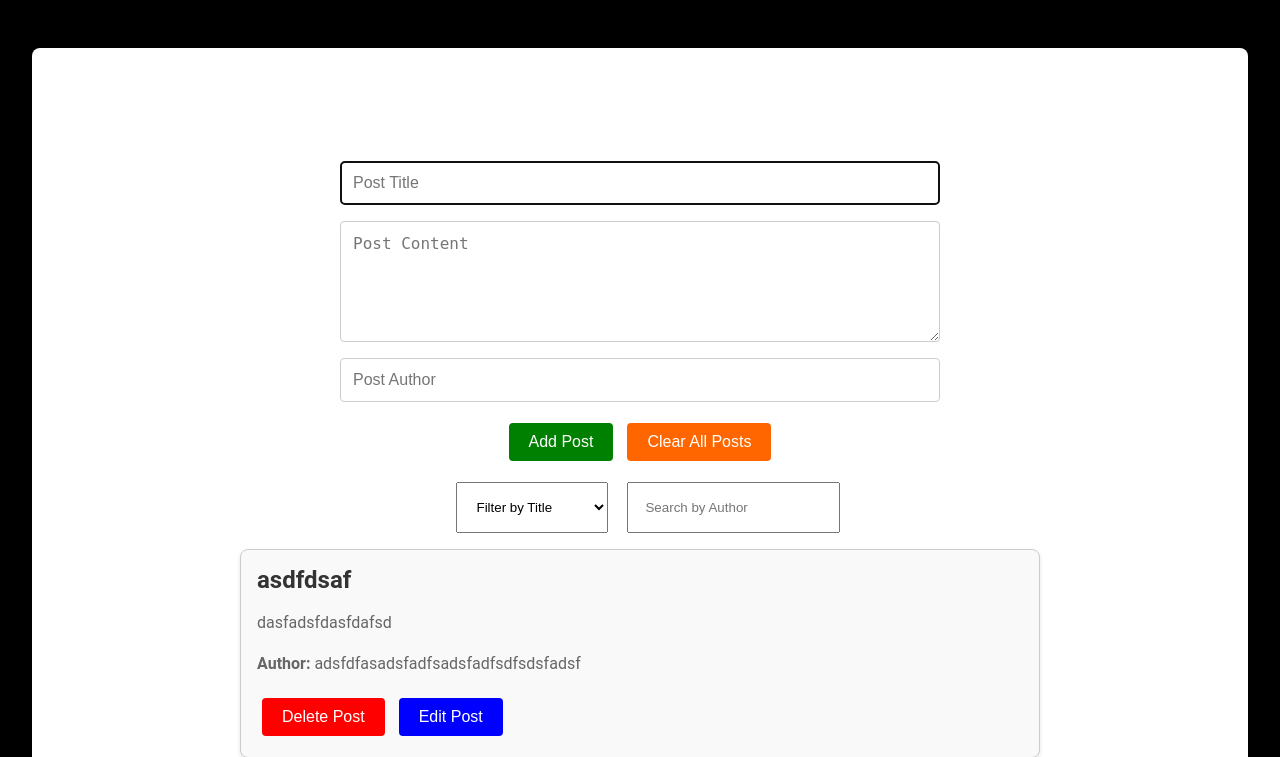
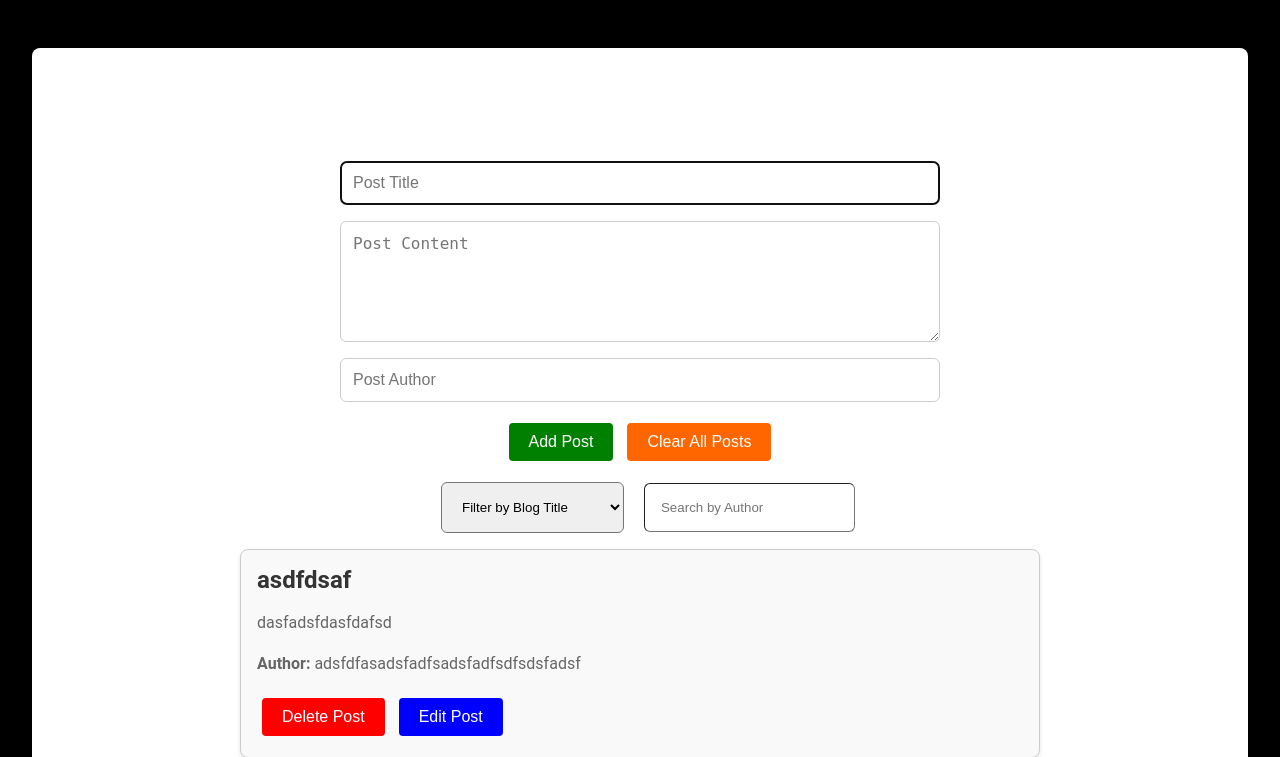
Before and after one commit to danielwmartin1/Blog, a Flask app: page / in a window 1280 px wide. Shown: the part 118-875 px from the top of the page. Run offline with Flask 3, Linux system fonts and the light colour scheme; data comes from the database, SQL or seed files in the repository.

Commit message:
Refactor search functionality to use a dedicated filter function and enhance UI elements with improved styling

```diff
--- a/Templates/index.html
+++ b/Templates/index.html
@@ -15,9 +15,9 @@
 
 <div class="form-container">
     <form id="post-form" action="{{ url_for('add_post') }}" method="POST">
-        <input type="text" id="post-title" name="title" placeholder="Post Title" required minlength="5">
-        <textarea name="content" placeholder="Post Content" required minlength="10" rows="5" style="resize: vertical;"></textarea>
-        <input type="text" id="post-author" name="author" placeholder="Post Author" required minlength="2">
+        <input type="text" id="post-title" name="title" placeholder="Post Title" required minlength="5" style="border-radius: 6px;">
+        <textarea name="content" placeholder="Post Content" required minlength="10" rows="5" style="resize: vertical; border-radius: 6px;"></textarea>
+        <input type="text" id="post-author" name="author" placeholder="Post Author" required minlength="2" style="border-radius: 6px;">
         <center>
             <button type="submit" class="btn btn-add">Add Post</button>
             <button type="button" class="btn btn-clear" onClick="clearPosts()" style="background-color: #ff6600;">Clear All Posts</button>
@@ -26,12 +26,12 @@
 </div>
 
 <div class="search-container">
-    <select id="filter-by" onchange="updateSearchPlaceholder()" style="padding: 1rem; margin: 1rem;">
-        <option value="title">Filter by Title</option>
-        <option value="content">Filter by Content</option>
-        <option value="author">Filter by Author</option>
+    <select id="filter-by" onchange="updateSearchPlaceholder()" style="padding: 1rem; margin: 1rem; border-radius: 6px;">
+        <option value="title">Filter by Blog Title</option>
+        <option value="content">Filter by Blog Content</option>
+        <option value="author">Filter by Blog Author</option>
     </select>
-    <input type="text" id="search-input" placeholder="Search by Author" onkeyup="searchPosts()" style="padding: 1rem;">
+    <input type="text" id="search-input" placeholder="Search by Author" onkeyup="searchPosts()" style="padding: 1rem; border-radius: 6px; border-width: 0.5px;">
 </div>
 
 <div class="posts-container" id="posts-container">
--- a/app.py
+++ b/app.py
@@ -21,22 +21,22 @@ class Post(db.Model):
     def __repr__(self):
         return f'<Post {self.title}>'
 
+def apply_filters(query, filter_by, filter_value):
+    if filter_by == 'author':
+        return query.filter(Post.author.ilike(f'{filter_value}%'))
+    elif filter_by == 'title':
+        return query.filter(Post.title.ilike(f'{filter_value}%'))
+    elif filter_by == 'content':
+        return query.filter(Post.content.ilike(f'%{filter_value}%'))
+    return query
+
 @app.route('/')
 def index():
     filter_by = request.args.get('filter_by')
+    filter_value = request.args.get(filter_by)
     query = Post.query
-    if filter_by == 'author':
-        author = request.args.get('author')
-        if author:
-            query = query.filter(Post.author.ilike(f'{author}%'))
-    elif filter_by == 'title':
-        title = request.args.get('title')
-        if title:
-            query = query.filter(Post.title.ilike(f'{title}%'))
-    elif filter_by == 'content':
-        content = request.args.get('content')
-        if content:
-            query = query.filter(Post.content.ilike(f'%{content}%'))
+    if filter_by and filter_value:
+        query = apply_filters(query, filter_by, filter_value)
     posts = query.order_by(Post.updated_at.desc()).all()
     return render_template('index.html', posts=posts)
 
@@ -108,19 +108,10 @@ def clear_posts():
 @app.route('/search', methods=['GET'])
 def search():
     filter_by = request.args.get('filter_by')
+    filter_value = request.args.get(filter_by)
     query = Post.query
-    if filter_by == 'author':
-        author = request.args.get('author')
-        if author:
-            query = query.filter(Post.author.ilike(f'{author}%'))
-    elif filter_by == 'title':
-        title = request.args.get('title')
-        if title:
-            query = query.filter(Post.title.ilike(f'{title}%'))
-    elif filter_by == 'content':
-        content = request.args.get('content')
-        if content:
-            query = query.filter(Post.content.ilike(f'%{content}%'))
+    if filter_by and filter_value:
+        query = apply_filters(query, filter_by, filter_value)
     posts = query.order_by(Post.updated_at.desc()).all()
     return render_template('posts.html', posts=posts)
 
```
